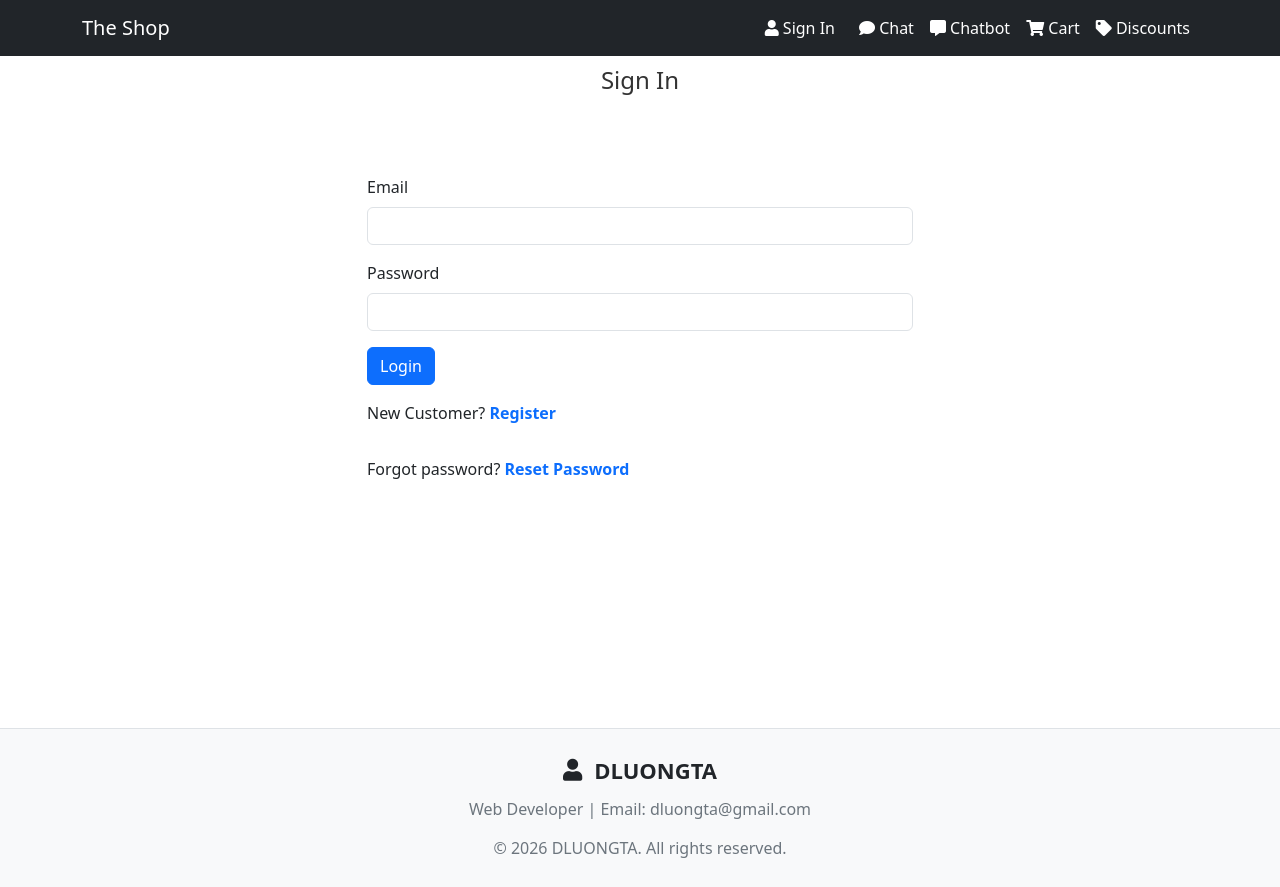
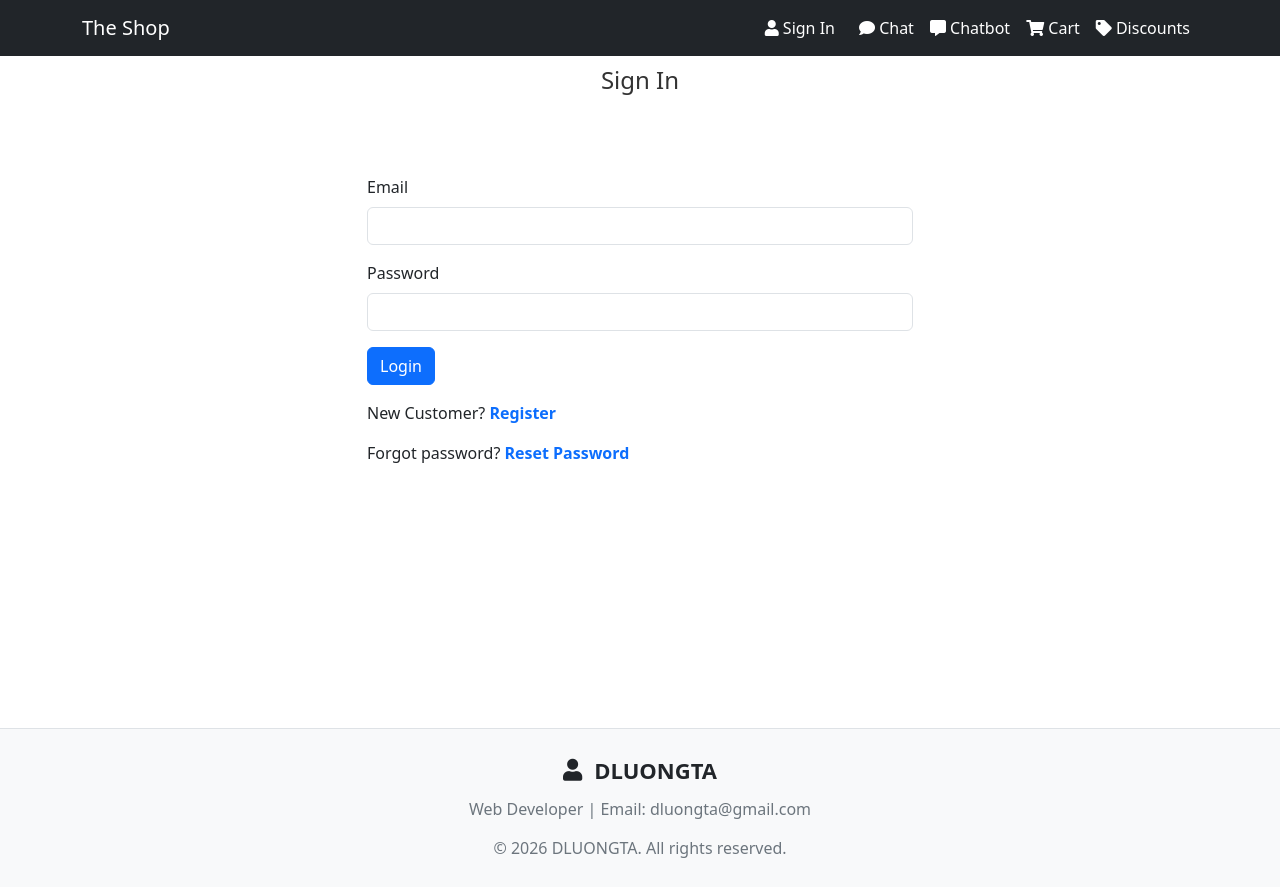
Before and after one commit to dluongta/The-Digital-Shop, a React (Create React App) app in the folder client/: page /login in a window 1280 px wide. Built offline with nearby package versions, Linux system fonts and the light colour scheme.

Commit message:
complete app

```diff
--- a/client/src/pages/LoginScreen.js
+++ b/client/src/pages/LoginScreen.js
@@ -106,12 +106,14 @@ const LoginScreen = () => {
     e.preventDefault()
     dispatch(login(email, password))
   }
+
   const forgotPasswordHandler = (event) => {
     event.preventDefault();
     navigate("/forgot-password", {
       state: { message: email },
     });
   };
+
   return (
     <FormContainer>
       <h1>Sign In</h1>
@@ -147,12 +149,13 @@ const LoginScreen = () => {
         <Button type="submit">Login</Button>
       </Form>
 
-      <Row className="py-3">
+      {/* Đã tách thành 2 Row với pt-3 mb-3 để tạo khoảng cách vừa phải giống Form Đăng ký */}
+      <Row className="pt-3 mb-3">
         <Col>
           New Customer? <Link to="/register" className="fw-bold text-primary text-decoration-none">Register</Link>
         </Col>
       </Row>
-      <Row className="py-3">
+      <Row className="pb-3">
         <Col>
           Forgot password? <Link to="/forgot-password" className="fw-bold text-primary text-decoration-none" onClick={forgotPasswordHandler}>Reset Password</Link>
         </Col>
@@ -160,7 +163,6 @@ const LoginScreen = () => {
 
       {/* GOOGLE REGISTER MODAL */}
       <Modal show={showModal} onHide={() => setShowModal(false)} centered>
-        {/* Đã xóa closeButton tại đây */}
         <Modal.Header>
           <Modal.Title>Create account</Modal.Title>
         </Modal.Header>
```
Also changed, not shown: 7 other files (tests, documents, lock files or other folders).
